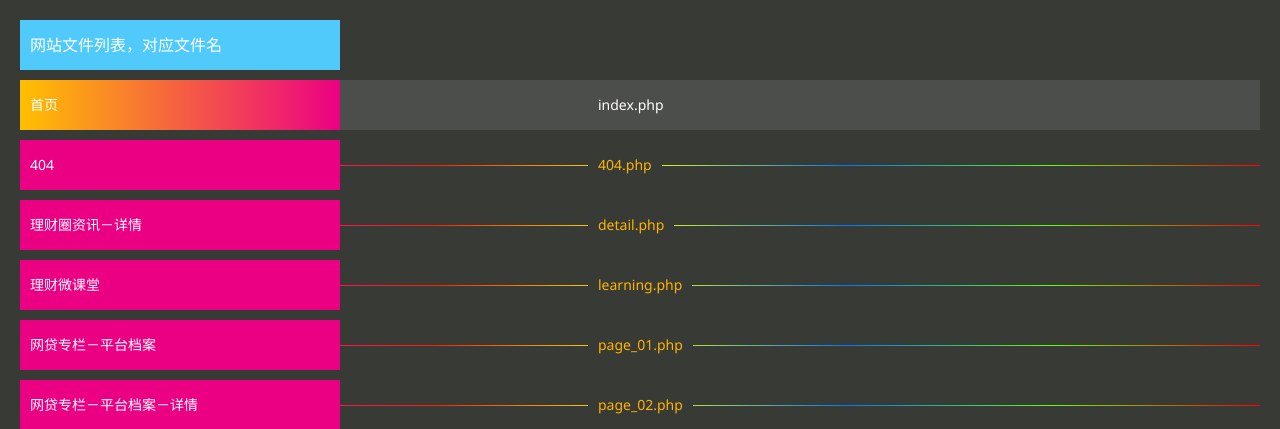
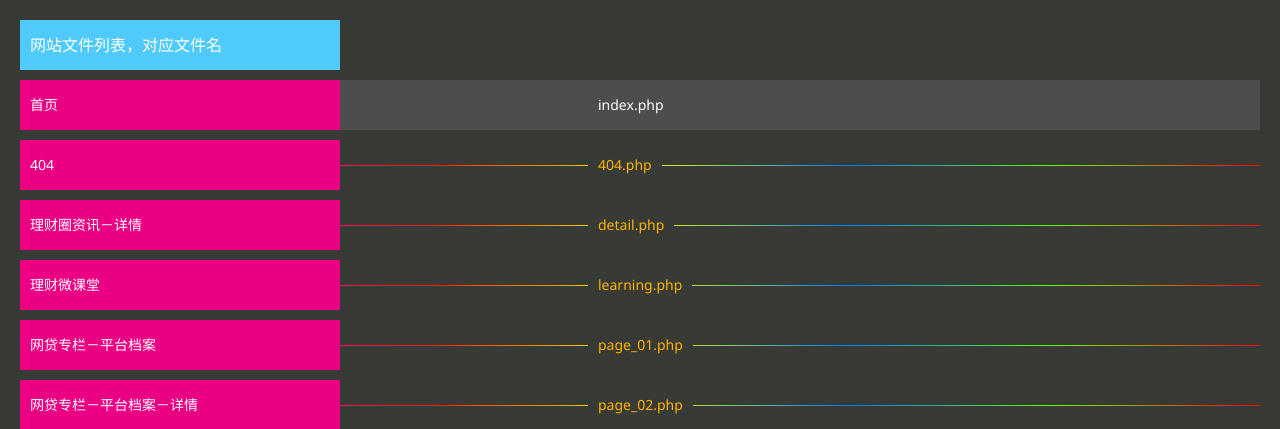
Before and after one commit to iourt/dev, a PHP site: page /files_link.php in a window 1280 px wide, with the pointer over the restyled element. Shown: the top 429 px of the page. Run offline with PHP 8.4, Linux system fonts and the light colour scheme.

Commit message:
modify file list

```diff
--- a/files_link.php
+++ b/files_link.php
@@ -60,7 +60,7 @@
             background:rgba(255,255,255,.1);
         }
         dd:hover a{
-            background:-webkit-linear-gradient(left, #ffc000, #ec0083);
+            /*background:-webkit-linear-gradient(left, #ffc000, #ec0083);*/
         }
         dd:hover span{
             background:none;
```
